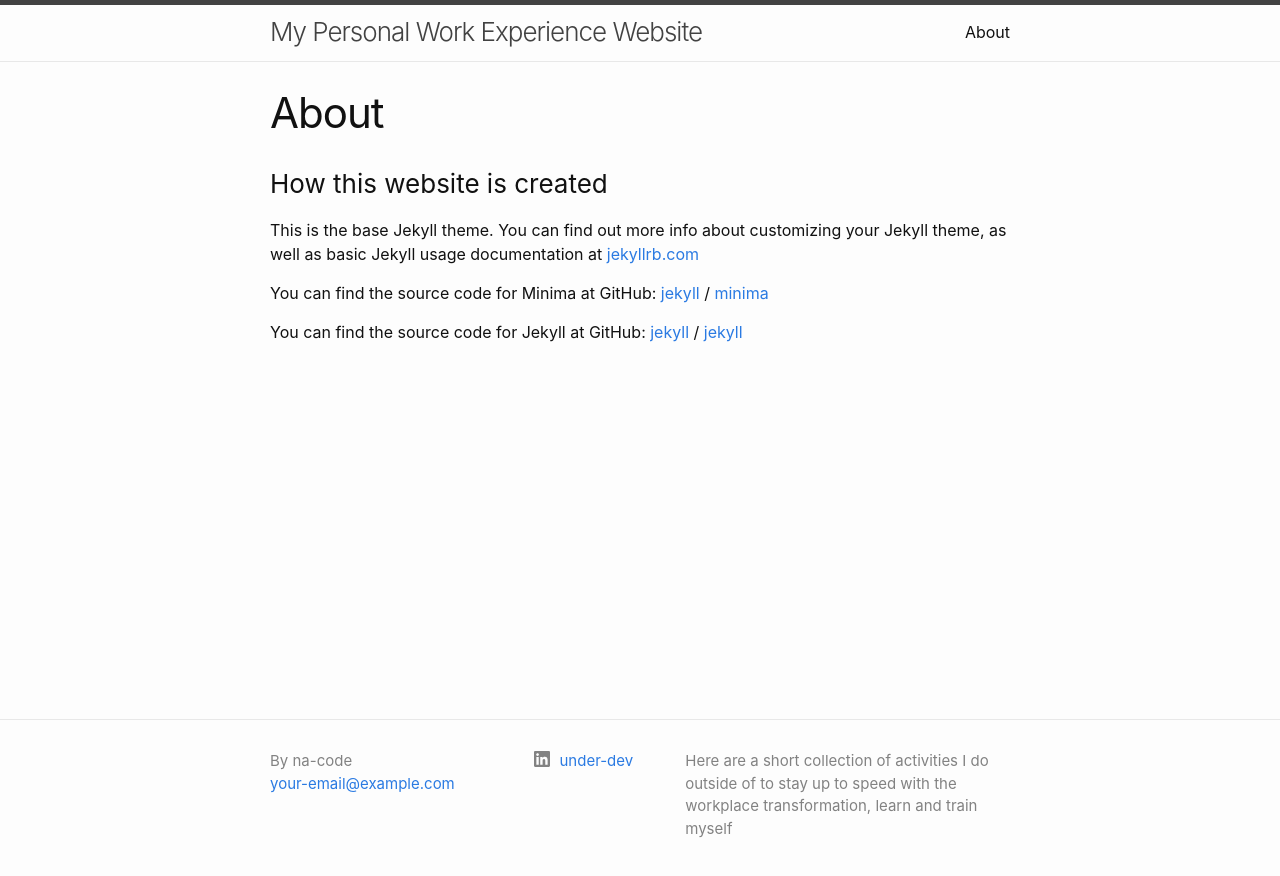
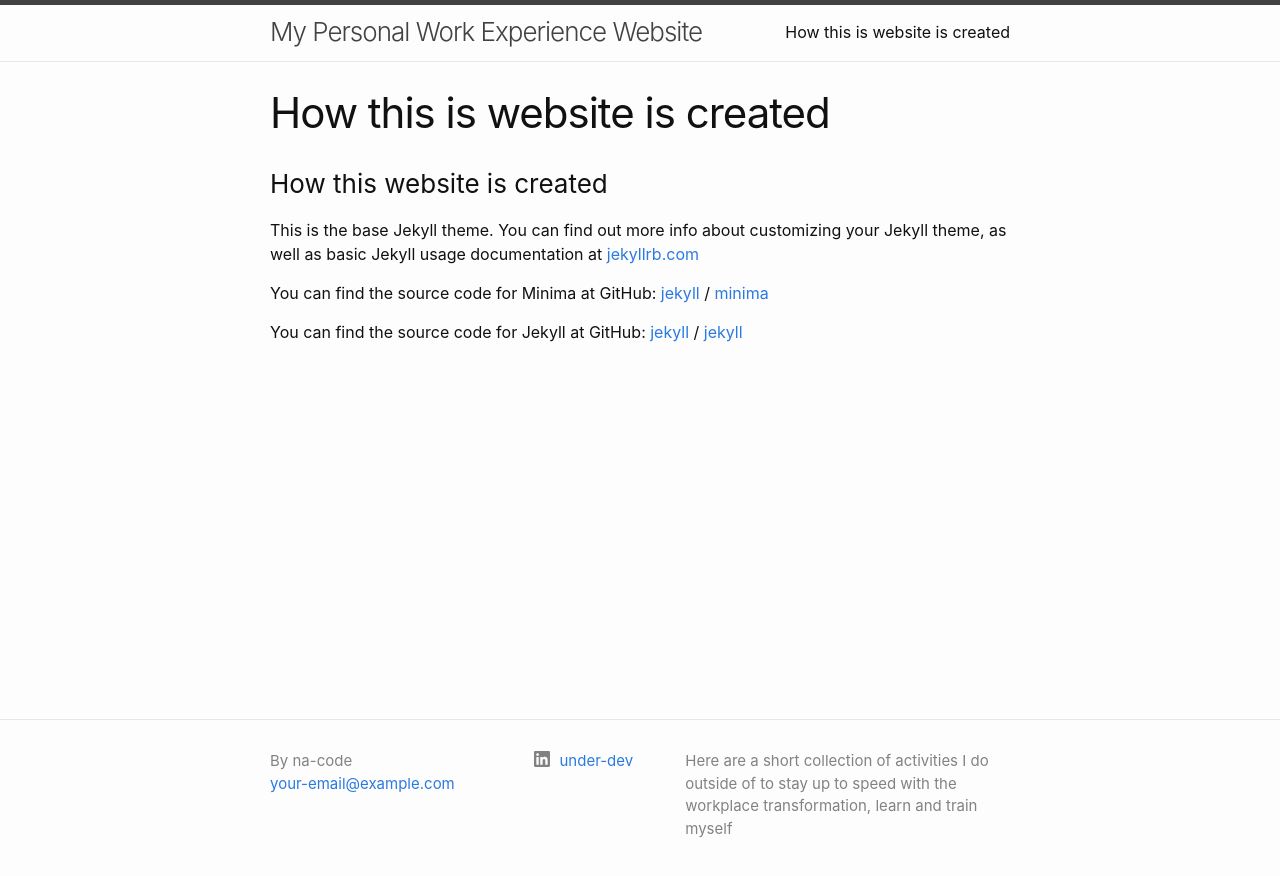
Before and after one commit to na-code/na-site, a Jekyll site: the page built from about.markdown, in a window 1280 px wide. Shown: the top 876 px of the page. Built offline with Jekyll 4.4.1, drawn with Linux system fonts in a browser that asks for light colours.

Commit message:
Update about.markdown

```diff
--- a/about.markdown
+++ b/about.markdown
@@ -1,6 +1,6 @@
 ---
 layout: page
-title: About
+title: How this is website is created
 permalink: /about
 ---
 
```
